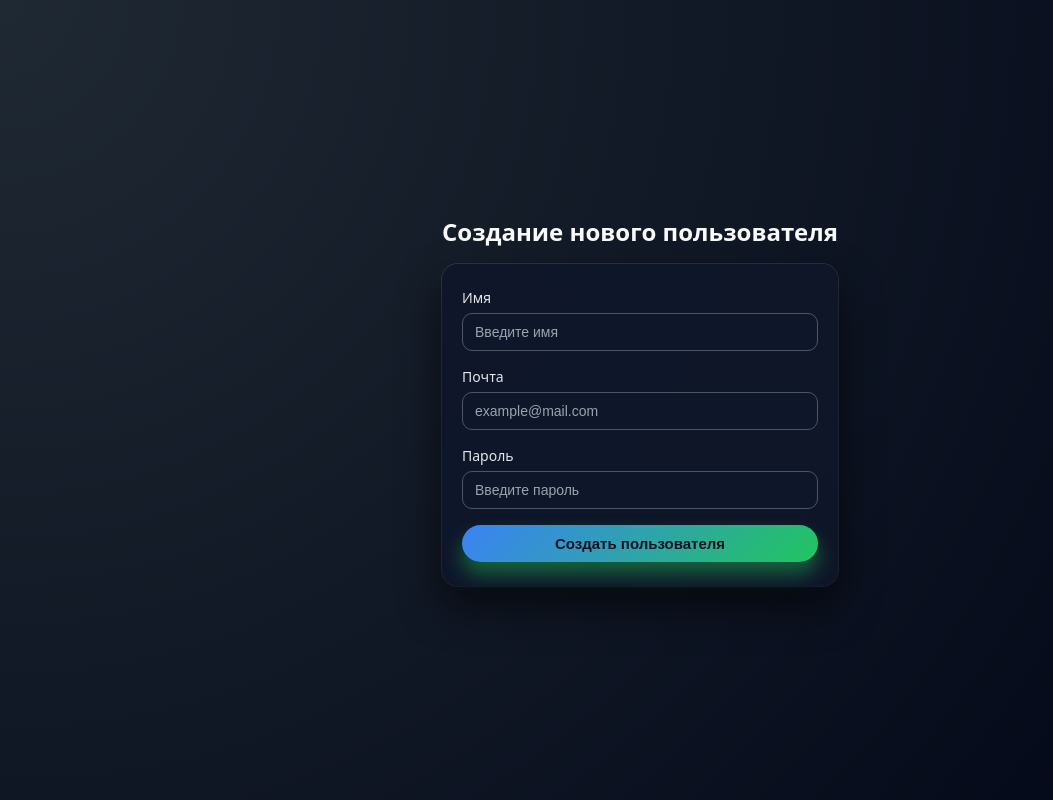
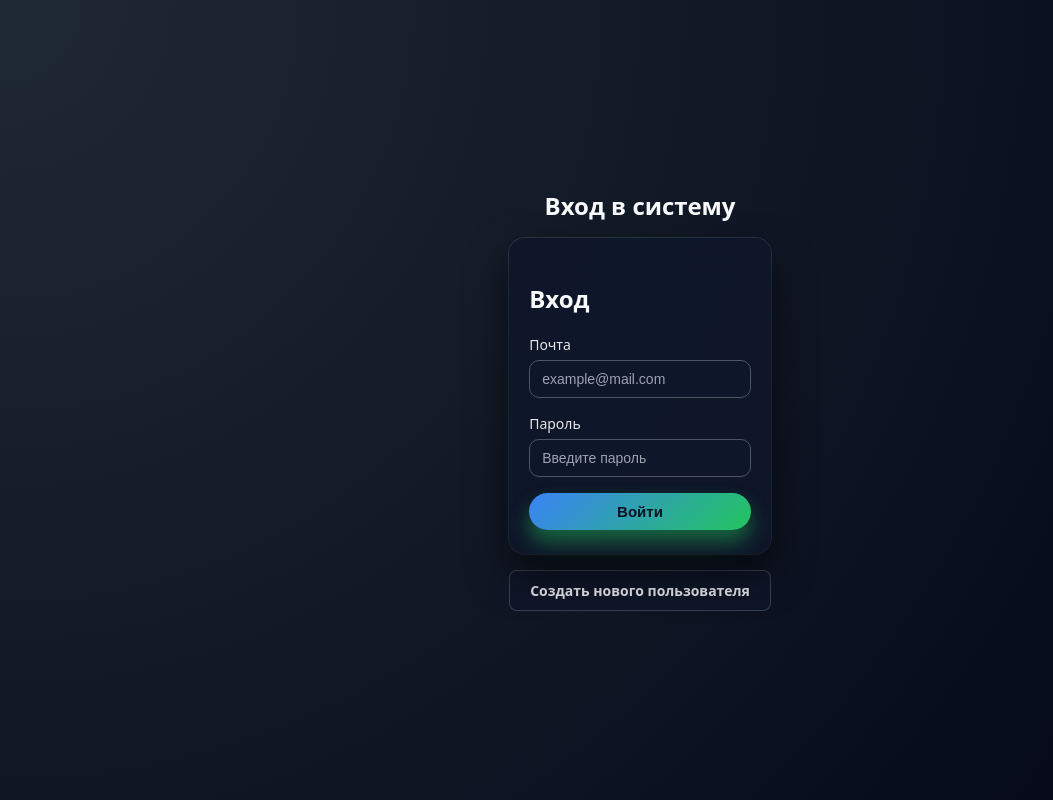
Before and after one commit to VadimKo28/UserSubscriptionsFrontend, a React (Vite) app: page / in a window 1280 px wide. Shown: the whole page, without its empty margins (0-1053 px from the left). Built offline with nearby package versions, Linux system fonts and the light colour scheme.

Commit message:
Add user login form

```diff
--- a/src/App.jsx
+++ b/src/App.jsx
@@ -1,5 +1,6 @@
 import React from "react";
-import { Routes, Route } from "react-router-dom";
+import { Routes, Route, Link } from "react-router-dom";
+import { LoginForm } from "./LoginForm.jsx";
 import { UserCreateForm } from "./UserCreateForm.jsx";
 import { UserPage } from "./pages/UserPage.jsx";
 
@@ -9,6 +10,20 @@ function App() {
       <Routes>
         <Route
           path="/"
+          element={
+            <>
+              <h1>Вход в систему</h1>
+              <LoginForm />
+              <div style={{ marginTop: "16px", textAlign: "center" }}>
+                <Link to="/sign-up" className="link-button">
+                  Создать нового пользователя
+                </Link>
+              </div>
+            </>
+          }
+        />
+        <Route
+          path="/sign-up"
           element={
             <>
               <h1>Создание нового пользователя</h1>
--- /dev/null
+++ b/src/LoginForm.jsx
@@ -0,0 +1,87 @@
+import React, { useState } from "react";
+import { useNavigate } from "react-router-dom";
+
+export function LoginForm() {
+  const navigate = useNavigate();
+  const [email, setEmail] = useState("");
+  const [password, setPassword] = useState("");
+  const [loading, setLoading] = useState(false);
+  const [error, setError] = useState("");
+
+  const handleSubmit = async (e) => {
+    e.preventDefault();
+    setError("");
+    setLoading(true);
+
+    try {
+      const response = await fetch("/api/users/sign-up", {
+        method: "POST",
+        headers: {
+          "Content-Type": "application/json"
+        },
+        credentials: "include",
+        body: JSON.stringify({
+          email: email,
+          password: password
+        })
+      });
+
+      const data = await response.json().catch(() => null);
+
+      if (!response.ok) {
+        const message =
+          (data && (data.message || data.error)) ||
+          "Ошибка входа";
+        throw new Error(message);
+      }
+
+      // После успешного входа редирект на страницу пользователя
+      if (data.user_id) {
+        setTimeout(() => {
+          navigate(`/users/${data.user_id}`);
+        }, 100);
+      } else {
+        setError("Не удалось получить ID пользователя");
+      }
+    } catch (err) {
+      setError(err.message || "Неизвестная ошибка");
+    } finally {
+      setLoading(false);
+    }
+  };
+
+  return (
+    <form className="card" onSubmit={handleSubmit}>
+      <h2>Вход</h2>
+      <div className="field">
+        <label htmlFor="login-email">Почта</label>
+        <input
+          id="login-email"
+          type="email"
+          value={email}
+          onChange={(e) => setEmail(e.target.value)}
+          placeholder="example@mail.com"
+          required
+        />
+      </div>
+
+      <div className="field">
+        <label htmlFor="login-password">Пароль</label>
+        <input
+          id="login-password"
+          type="password"
+          value={password}
+          onChange={(e) => setPassword(e.target.value)}
+          placeholder="Введите пароль"
+          required
+        />
+      </div>
+
+      <button className="button" type="submit" disabled={loading}>
+        {loading ? "Вход..." : "Войти"}
+      </button>
+
+      {error && <div className="alert alert-error">{error}</div>}
+    </form>
+  );
+}
--- a/src/styles.css
+++ b/src/styles.css
@@ -146,6 +146,26 @@ input:focus {
   font-size: 14px;
 }
 .link:hover { text-decoration: underline; }
+
+.link-button {
+  display: inline-block;
+  padding: 10px 20px;
+  border-radius: 8px;
+  border: 1px solid rgba(148, 163, 184, 0.3);
+  background: rgba(15, 23, 42, 0.8);
+  color: #e5e7eb;
+  text-decoration: none;
+  font-size: 14px;
+  font-weight: 600;
+  transition: all 0.15s ease;
+}
+
+.link-button:hover {
+  background: rgba(15, 23, 42, 1);
+  border-color: rgba(148, 163, 184, 0.5);
+  transform: translateY(-1px);
+  text-decoration: none;
+}
 
 .subscriptions-section {
   margin-top: 24px;
```
